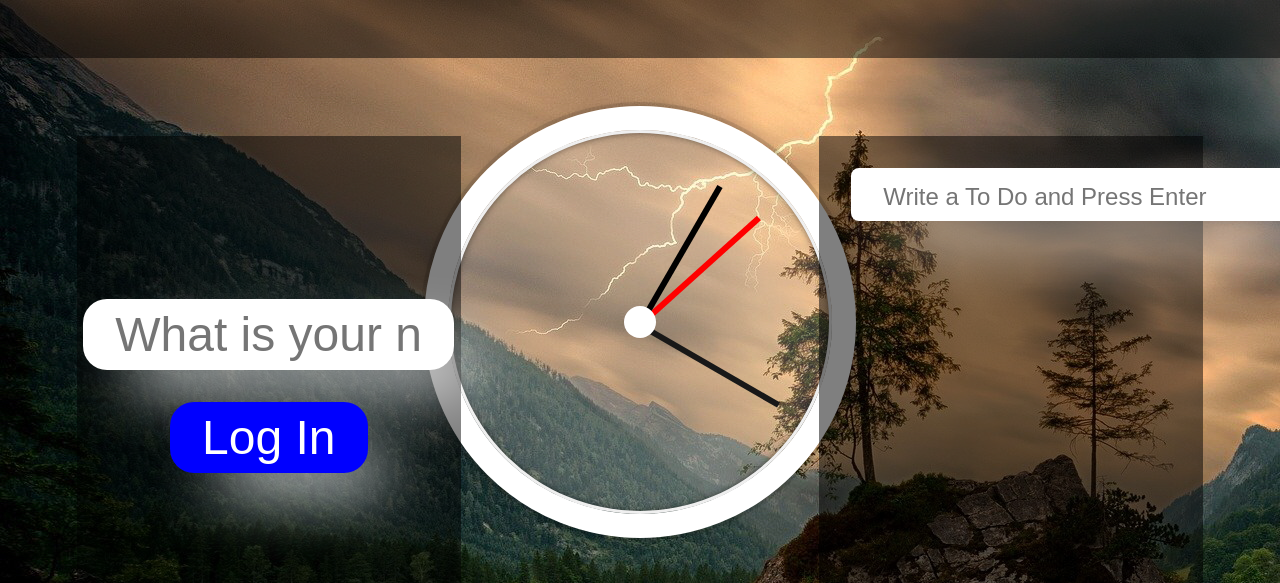
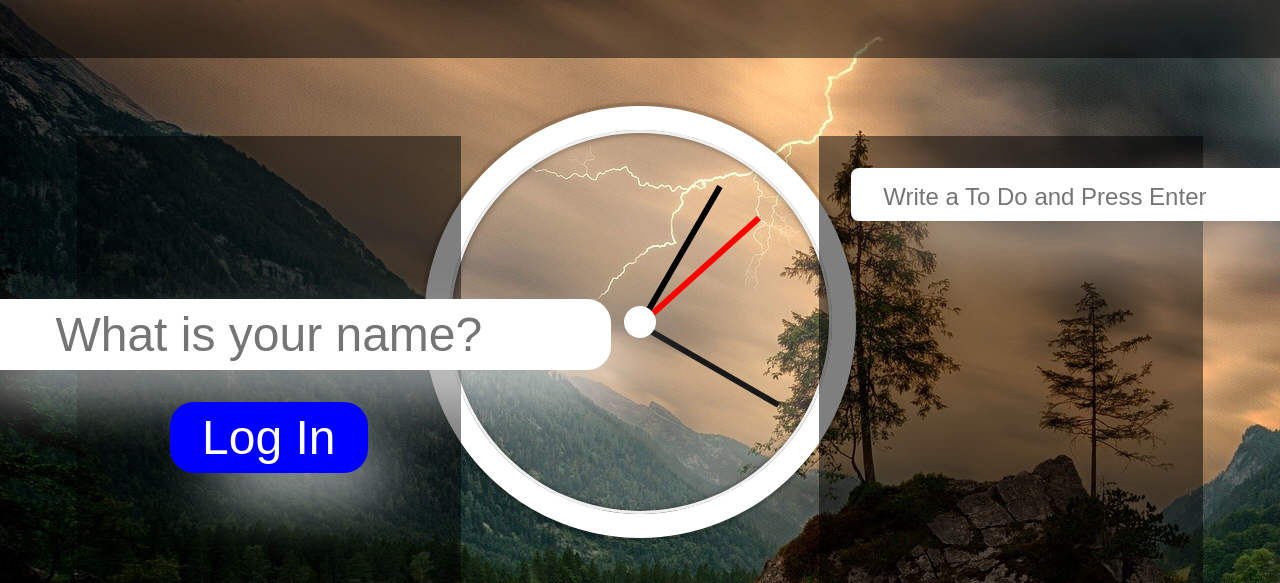
Before and after one commit to baguni2021/vanillaJS_2021, a plain HTML site: page index.html in a window 1280 px wide. Shown: the top 583 px of the page. Drawn offline with Linux system fonts and the light colour scheme.

Commit message:
update logincss

```diff
--- a/css/components/login.css
+++ b/css/components/login.css
@@ -17,10 +17,6 @@
   text-align: center;
 }
 
-#login-form input {
-  width: 80%;
-}
-
 #login-form input,
 #login-form button {
   font-size: 3rem;
@@ -29,6 +25,11 @@
   border-radius: 1.5rem;
   padding: 0.5rem 2rem;
 }
+
+#login-form input{
+wid
+}
+
 #login-form,
 #login-form input::placeholder {
   font-size: 3rem;
```
